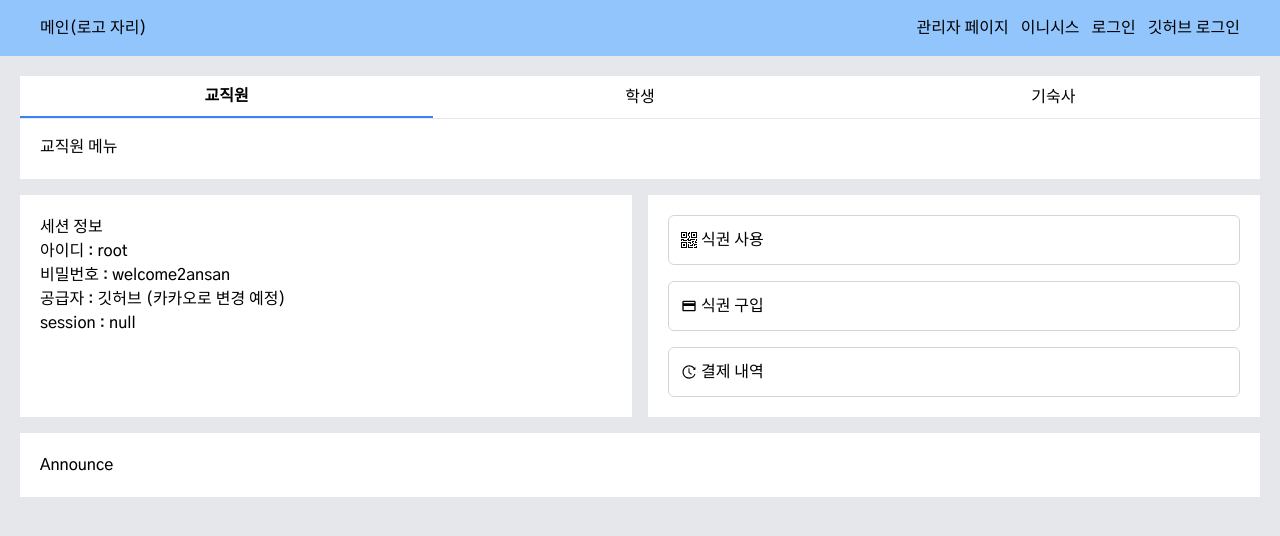
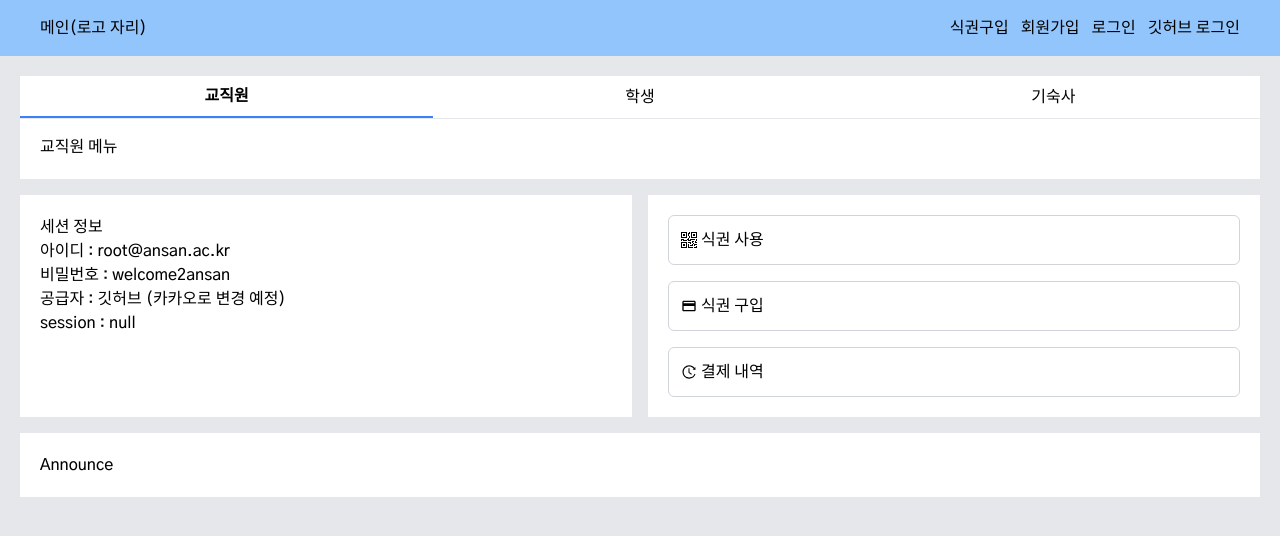
Before and after one commit to heevic/AU_CampusPay, a Next.js app: page / in a window 1280 px wide. Shown: the top 536 px of the page. Built offline with nearby package versions, Linux system fonts and the light colour scheme; no server answers.

Commit message:
Feat - Custom Login
- Login API (options)
- type 정의 (auth.d.ts)

```diff
--- a/src/app/page.tsx
+++ b/src/app/page.tsx
@@ -21,14 +21,14 @@ export default async function Home() {
             <div className='ml-5 p-5 bg-white'>
                 <h2>세션 정보</h2>
                 <p>
-                    아이디 : root<br/>
+                    아이디 : root@ansan.ac.kr<br/>
                     비밀번호 : welcome2ansan<br/>
                     공급자 : 깃허브 (카카오로 변경 예정)
                 </p>
                 {session ? (
                     <>
-                        <div>session : {session?.user?.email}</div>
-                        <div>session : {session?.user?.role}</div>
+                        <div>User Email : {session?.user?.email}</div>
+                        <div>User Role : {session?.user?.role}</div>
                     </>
                 ) : (
                     <div>session : null</div>
@@ -48,7 +48,7 @@ export default async function Home() {
                     <AiOutlineHistory/>
                     <span>결제 내역</span>
                 </Link>
-                {session?.user?.name === 'root' &&
+                {session?.user?.role === 'admin' &&
                     <Link href={'/admin'} className='flex items-center gap-1 p-3 rounded-md border border-gray-300 hover:bg-gray-100'>
                         <GrUserAdmin/>
                         <span>관리자 페이지</span>
--- a/src/components/Nav/Navbar.tsx
+++ b/src/components/Nav/Navbar.tsx
@@ -4,9 +4,10 @@ import Link from "next/link";
 import {GiHamburgerMenu} from "react-icons/gi";
 import {AiOutlineClose} from "react-icons/ai";
 import {useSession} from "next-auth/react";
+import {Session} from "@/types/auth";
 
 const TopNavbar = () => {
-    const {data: session} = useSession()
+    const {data: session} = useSession() as { data: Session | null };
     const [isClicked, setIsClicked] = useState(false);
     const handleNavClick = () => {
         setIsClicked(!isClicked)
@@ -19,10 +20,13 @@ const TopNavbar = () => {
             <nav className='flex justify-between items-center bg-blue-300 h-14'>
                 <div className='pl-10'><Link href='/'>메인(로고 자리)</Link></div>
                 <ul className='h-full flex justify-start items-center gap-3 max-xmd:hidden'>
-                    <li><Link href='/admin'>관리자 페이지</Link></li>
-                    <li><Link href='/payment/username'>이니시스</Link></li>
+                    {session?.user?.role === 'admin' &&
+                        <li><Link href='/admin'>관리자 페이지</Link></li>
+                    }
+                    <li><Link href='/payment/username'>식권구입</Link></li>
                     {!session ? (
                         <>
+                            <li><Link href='/register'>회원가입</Link></li>
                             <li><Link href='/login'>로그인</Link></li>
                             <li className='pr-10'><Link href='/api/auth/signin/github'>깃허브 로그인</Link></li>
                         </>
--- a/src/types/auth.d.ts
+++ b/src/types/auth.d.ts
@@ -2,7 +2,7 @@ export interface User {
     name?: string | null | undefined;
     email?: string | null | undefined;
     image?: string | null | undefined;
-    role? : string | null | undefined;
+    role? : string;
 }
 
 export interface Session {
```
